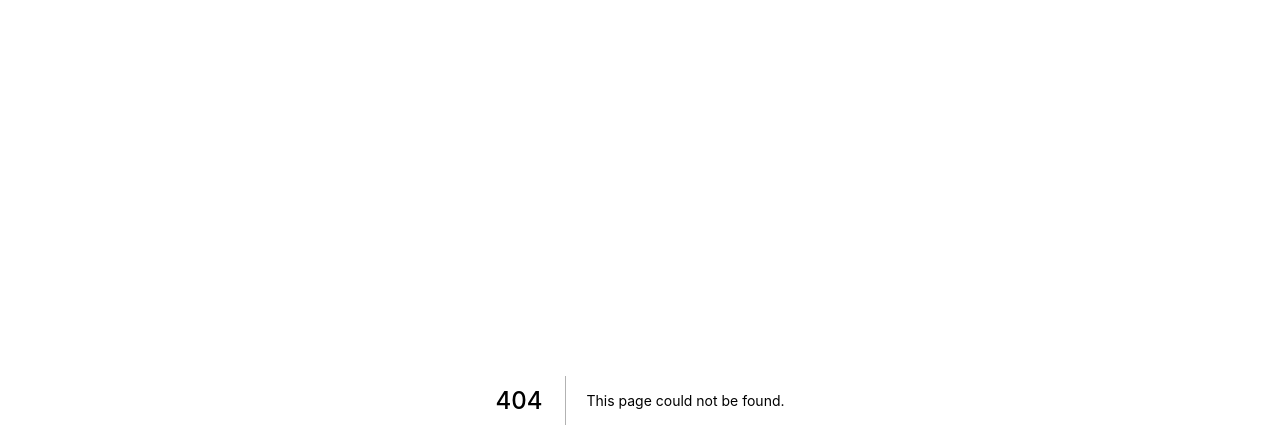
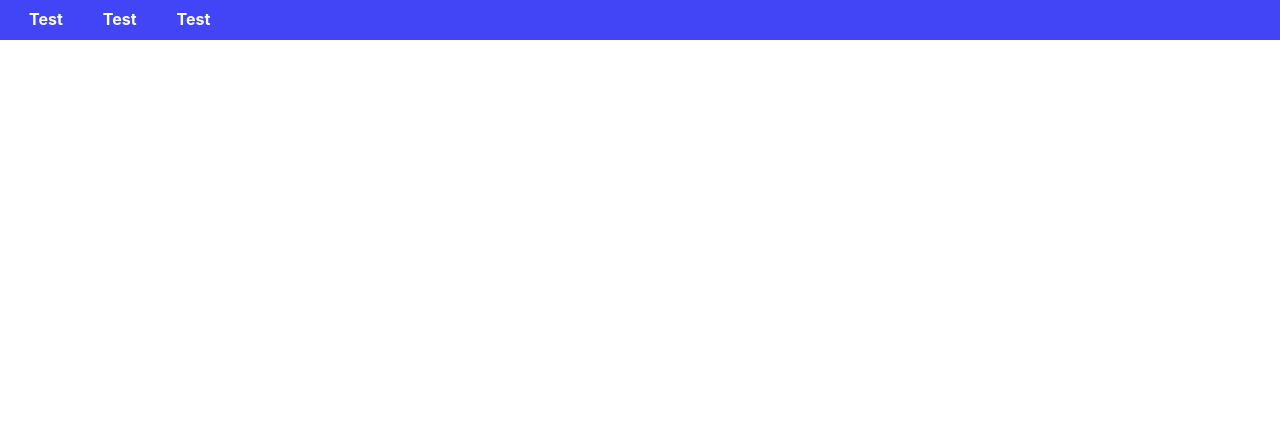
Before and after one commit to SimpsonThomas/durhack-tracker, a Next.js app: page /core/navbar in a window 1280 px wide. Before the commit this address had no page. Shown: the top 448 px of the page. Built offline with nearby package versions, Linux system fonts and the light colour scheme.

Commit message:
very basic navigation bar set-up

```diff
--- /dev/null
+++ b/pages/core/navbar.js
@@ -0,0 +1,52 @@
+import Link from "next/link";
+import styles from '../../styles/Nav.module.css'
+
+//import Layout from "../components/Layout";
+
+/**
+ * Generates the buttons for the navbar
+ *
+ * @param {*} item - the dictionary containing the name and link of the navbar item we are creating
+ * @param {*} navClass - any special classes for this nav-item
+ */
+function navBut(item, navClass='') {
+    return (
+        <li className={styles.navBut} key={item.name}>
+            <Link
+                className={navClass+" nav-link "+item.name}
+                id={item.link.split('/')[1]+'NavLink'}
+                to={item.link}
+            >
+                {item.name}
+            </Link>
+        </li>
+    )
+}
+
+
+function Navigation() {
+    return (
+            <nav className={styles.navbar}>
+
+
+                    <div className="collapse navbar-collapse" id="navbarSupportedContent">
+                        {/*Elements that display in the collapsed menu and full width menu*/}
+                        <ul className={styles.navbarNav}>
+                            <li className={styles.navBut}>Test</li>
+                            <li className={styles.navBut}>Test</li>
+                            <li className={styles.navBut}>Test</li>
+                            {/*pageList.map(page => {
+                                if (page.nav && page.side === 'left') return this.navBut(page)
+                                else return null
+                            })*/}
+                            &nbsp; {/*Spacer*/}
+                        </ul>
+
+                    </div>
+
+
+            </nav>
+        )
+}
+
+export default Navigation
--- a/pages/index.js
+++ b/pages/index.js
@@ -1,9 +1,12 @@
 import Head from 'next/head'
 import styles from '../styles/Home.module.css'
+// import 'bootstrap/dist/css/bootstrap.min.css';
+import Navigation from './core/navbar';
 
 export default function Home() {
   return (
     <div className={styles.container}>
+      <Navigation/>
       <Head>
         <title>Create Next App</title>
         <link rel="icon" href="/favicon.ico" />
--- /dev/null
+++ b/styles/Nav.module.css
@@ -0,0 +1,37 @@
+.navbar {
+    overflow: hidden;
+    background-color: #4245f5;
+    height: 40px;
+    padding: 9px;
+    position: fixed;
+    top: 0;
+    width: 100%;
+  }
+
+  .navBut {
+    list-style: none;
+    text-emphasis-style: bold;
+    color: white;
+    display: inline;
+    padding-left: 10px;
+    padding-right: 10px;
+    transition: 0.75s background-color;
+    padding: 20px;
+    border-radius: 50%;
+    font-weight: bolder;
+  }
+
+  .navBut:hover {
+    background-color:#8142f5;
+    transition: 0.75s background-color;
+  }
+
+  .navbarNav {
+
+    list-style-type: none;
+    margin: 0;
+    padding: 0;
+  }
+
+  .sticky {
+  }
```
Also changed, not shown: pages/core/nav.css (added), styles/globals.css (line endings or trailing spaces).
